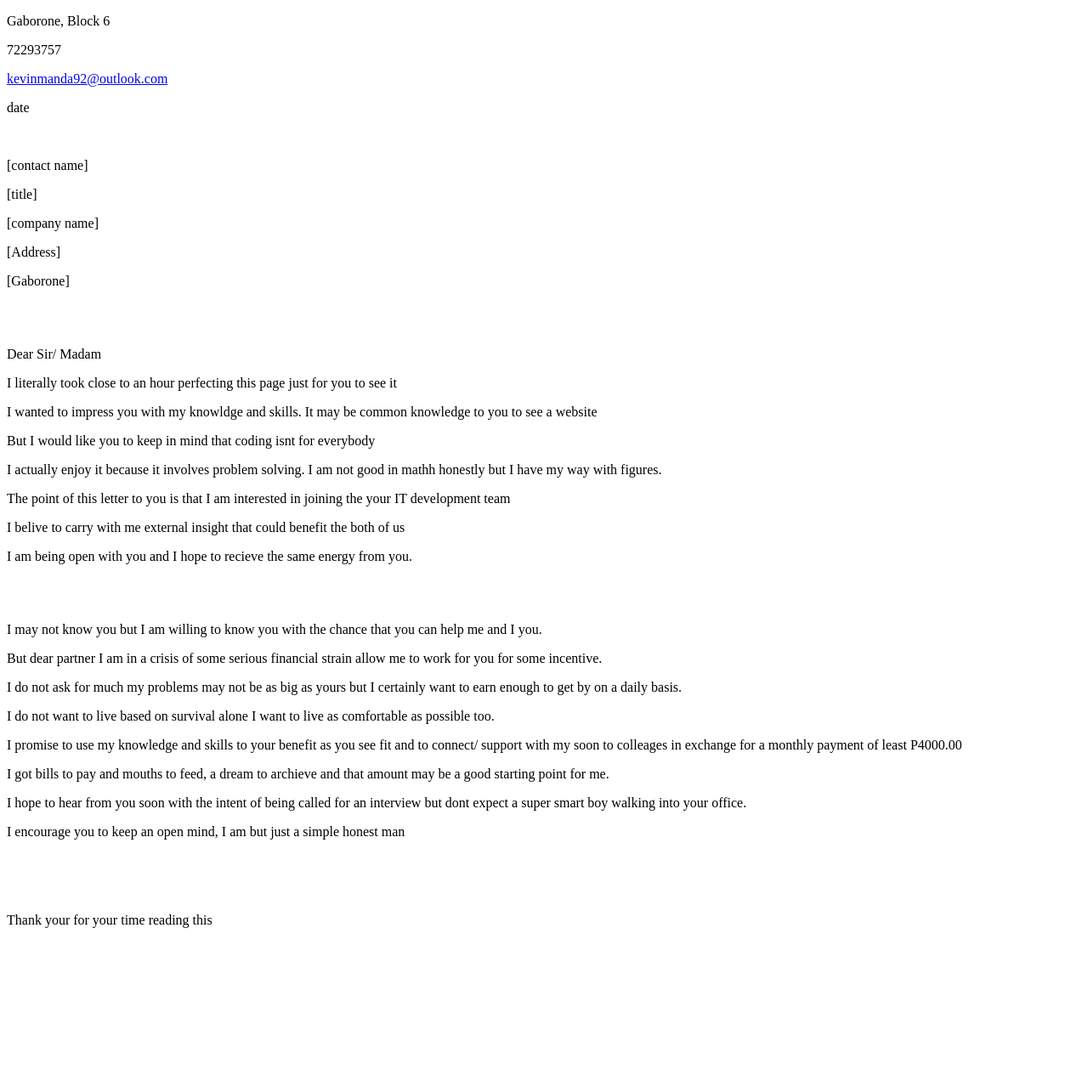
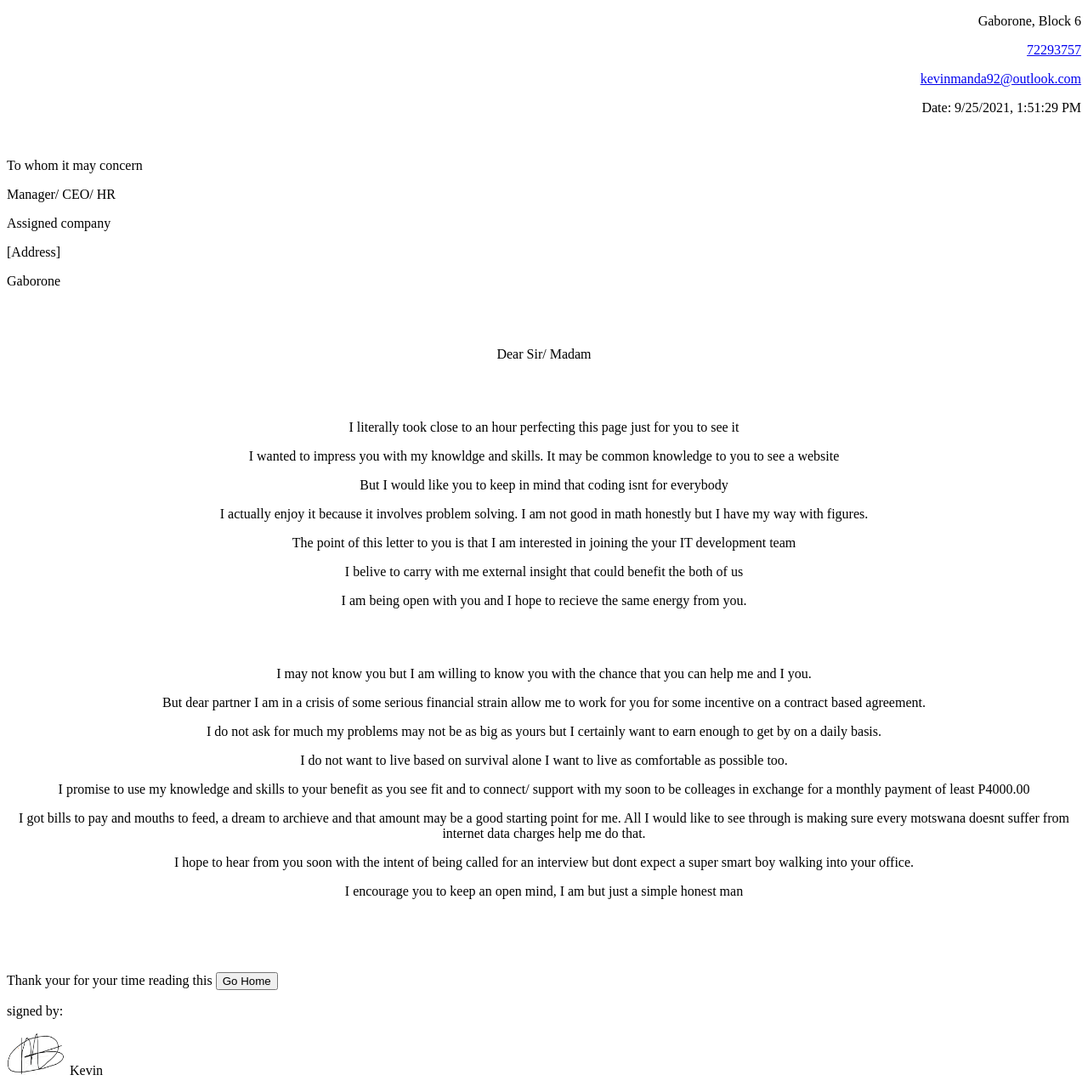
Before and after one commit to kevstar0/kevin, a website: page about.html in a window 1280 px wide. Shown: the whole page at 85% size. Before the commit the page ends 1108 px from the top, so only its background shows below. Drawn offline with Linux system fonts and the light colour scheme.

Commit message:
Today's code

```diff
--- /dev/null
+++ b/about.css
@@ -0,0 +1,7 @@
+.address {
+  text-align: right;
+}
+
+.intro {
+  text-align: center;
+}
--- a/about.html
+++ b/about.html
@@ -4,27 +4,40 @@
     <meta charset="UTF-8" />
     <meta http-equiv="X-UA-Compatible" content="IE=edge" />
     <meta name="viewport" content="width=device-width, initial-scale=1.0" />
-    <title>Message to employer</title>
+    <link rel="stylesheet" href="about.css" />
+    <link rel="script" href="about.js" />
+    <title>Message to stakeholder</title>
   </head>
   <body>
+    <section id="address" class="address">
       <p>Gaborone, Block 6</p>
-    <p>72293757</p>
+      <p><a href="tel:72293757">72293757</a></p>
       <p>
         <a href="mailto:kevinmanda92@outlook.com">kevinmanda92@outlook.com</a>
       </p>
-    <p>date</p>
+      <p>Date: <span id="datetime"></span></p>
+      <script>
+        var dt = new Date();
+        document.getElementById("datetime").innerHTML = dt.toLocaleString();
+      </script>
+    </section>
     <br />
-    <p>[contact name]</p>
-    <p>[title]</p>
-    <p>[company name]</p>
+    <p>To whom it may concern</p>
+    <p>Manager/ CEO/ HR</p>
+    <p>Assigned company</p>
     <p>[Address]</p>
-    <p>[Gaborone]</p>
+    <p>Gaborone</p>
     <br />
     <br />
+    <center>
       <p>Dear Sir/ Madam</p>
+    </center>
+    <br />
+    <br />
+    <section class="intro">
       <p>
-      I literally took close to an hour perfecting this page just for you to see
-      it
+        I literally took close to an hour perfecting this page just for you to
+        see it
       </p>
       <p>
         I wanted to impress you with my knowldge and skills. It may be common
@@ -32,16 +45,16 @@
       </p>
       <p>But I would like you to keep in mind that coding isnt for everybody</p>
       <p>
-      I actually enjoy it because it involves problem solving. I am not good in
-      mathh honestly but I have my way with figures.
+        I actually enjoy it because it involves problem solving. I am not good
+        in math honestly but I have my way with figures.
       </p>
       <p>
         The point of this letter to you is that I am interested in joining the
         your IT development team
       </p>
       <p>
-      I belive to carry with me external insight that could benefit the both of
-      us
+        I belive to carry with me external insight that could benefit the both
+        of us
       </p>
       <p>
         I am being open with you and I hope to recieve the same energy from you.
@@ -54,7 +67,7 @@
       </p>
       <p>
         But dear partner I am in a crisis of some serious financial strain allow
-      me to work for you for some incentive.
+        me to work for you for some incentive on a contract based agreement.
       </p>
       <p>
         I do not ask for much my problems may not be as big as yours but I
@@ -66,12 +79,14 @@
       </p>
       <p>
         I promise to use my knowledge and skills to your benefit as you see fit
-      and to connect/ support with my soon to colleages in exchange for a
+        and to connect/ support with my soon to be colleages in exchange for a
         monthly payment of least P4000.00
       </p>
       <p>
-      I got bills to pay and mouths to feed, a dream to archieve and that amount
-      may be a good starting point for me.
+        I got bills to pay and mouths to feed, a dream to archieve and that
+        amount may be a good starting point for me. All I would like to see
+        through is making sure every motswana doesnt suffer from internet data
+        charges help me do that.
       </p>
       <p>
         I hope to hear from you soon with the intent of being called for an
@@ -80,9 +95,20 @@
       <p>
         I encourage you to keep an open mind, I am but just a simple honest man
       </p>
+    </section>
     <br />
     <br />
     <br />
-    <p>Thank your for your time reading this</p>
+    <p>
+      Thank your for your time reading this
+      <a href="./Home.html"><button>Go Home</button></a>
+    </p>
+    <p>signed by: </p><img
+      src="./src/img/Screenshot_20210925-154104~2.png"
+      alt="signature"
+      height="50"
+      width="70"
+    <p>  Kevin</p>
+
   </body>
 </html>
--- /dev/null
+++ b/about.js
@@ -0,0 +1,2 @@
+var dt = new Date();
+document.getElementById("datetime").innerHTML = dt.toLocaleDateString();
```
Also changed, not shown: Home.html (+1 -1 lines), src/img/Screenshot_20210925-154104~2.png (added), src/img/arctic_wolf.png (renamed from arctic_wolf.png). Lines whose indentation alone changed are shown as unchanged.
